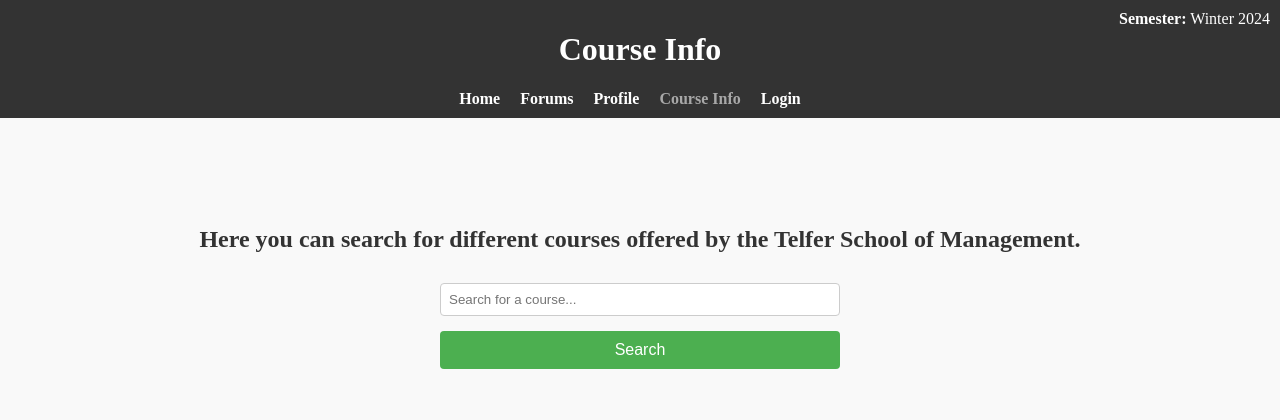
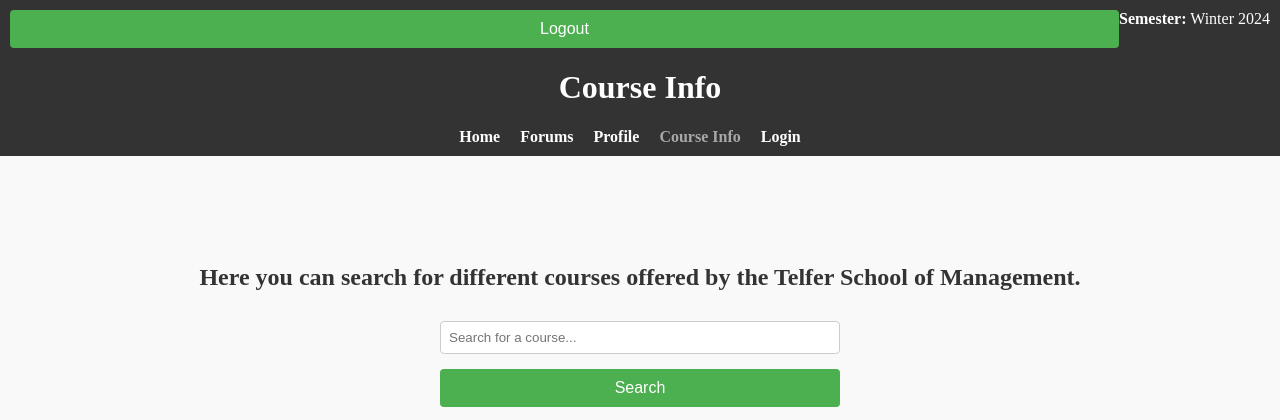
Before and after one commit to gracehuuang/ADM4379-Project, a PHP site: the page made by ADM4379 PROJECT1/Course Search.php in a window 1280 px wide. Shown: the top 420 px of the page. Run offline with PHP 8.4, Linux system fonts and the light colour scheme; a user stored in the database is signed in.

Commit message:
Update Course Search.php

```diff
--- a/ADM4379 PROJECT1/Course Search.php
+++ b/ADM4379 PROJECT1/Course Search.php
@@ -14,6 +14,20 @@
 
     <header>
     <div style='float:right;' id='semester'></div>
+
+
+<?php
+        session_start();
+
+    if(isset($_SESSION['User'])){
+
+        echo '<form action="logout.php" method="post">
+        <button type="submit">Logout</button>
+      </form> ';
+
+    }
+
+?>
 
         <h1>Course Info</h1>
          <nav>
```
